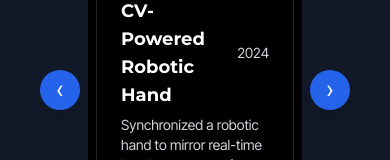
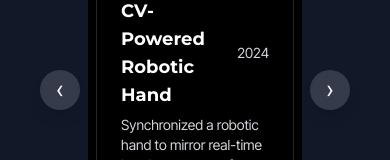
Before and after one commit to wpkiii/personal-website-portfolio, a Next.js app: page / in a window 390 px wide. Shown: the part 3012-3172 px from the top of the page. Built offline with nearby package versions, Linux system fonts and the light colour scheme.

Commit message:
translucent grey carousel arrows
Co-Authored-By: Claude Opus 5.5 <noreply@anthropic.com>

```diff
--- a/src/components/projectsection.js
+++ b/src/components/projectsection.js
@@ -142,14 +142,14 @@ export default function ProjectsSection() {
               <button
                 aria-label="Previous projects"
                 onClick={() => goToPage(currentPage - 1)}
-                className="absolute top-1/2 left-0 -translate-y-1/2 flex items-center justify-center w-10 h-10 md:w-12 md:h-12 rounded-full bg-blue-600 text-white text-2xl leading-none shadow-lg hover:bg-blue-700 hover:scale-110 transition-all"
+                className="absolute top-1/2 left-0 -translate-y-1/2 flex items-center justify-center w-10 h-10 md:w-12 md:h-12 rounded-full bg-gray-500/40 backdrop-blur-sm text-white text-2xl leading-none shadow-lg hover:bg-gray-500/60 hover:scale-110 transition-all"
               >
                 ‹
               </button>
               <button
                 aria-label="Next projects"
                 onClick={() => goToPage(currentPage + 1)}
-                className="absolute top-1/2 right-0 -translate-y-1/2 flex items-center justify-center w-10 h-10 md:w-12 md:h-12 rounded-full bg-blue-600 text-white text-2xl leading-none shadow-lg hover:bg-blue-700 hover:scale-110 transition-all"
+                className="absolute top-1/2 right-0 -translate-y-1/2 flex items-center justify-center w-10 h-10 md:w-12 md:h-12 rounded-full bg-gray-500/40 backdrop-blur-sm text-white text-2xl leading-none shadow-lg hover:bg-gray-500/60 hover:scale-110 transition-all"
               >
                 ›
               </button>
```
